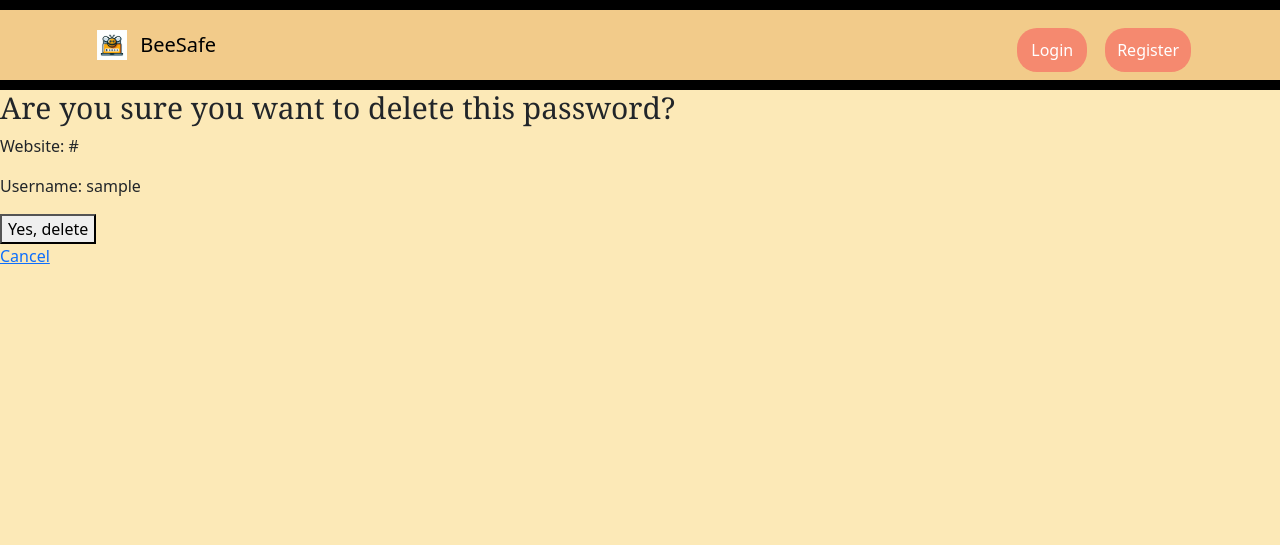
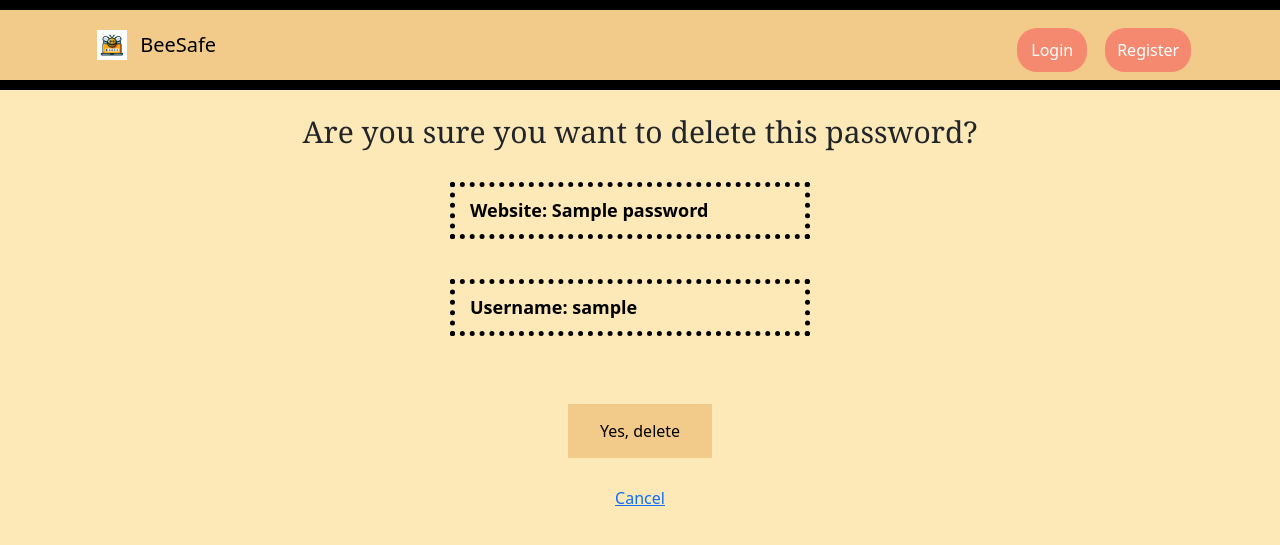
Before and after one commit to dsinha12345/Software_passord_manager, a Django app: template password-test/users/templates/users/delete_password.html in a window 1280 px wide. Shown: the top 545 px of the page. Run offline with Django 3.2, Linux system fonts and the light colour scheme; the template is opened without the code that fills it: most values are stand-ins (such as "Sample title", 1, 10 or a date in 2020).

Commit message:
UPDATED UI ON A FEW PAGES
Changed the edit password UI to match add password UI; Updated the UI for delete password page;
Fixed the website name not showing when deleting password issue

```diff
--- a/password-test/static/css/dashboard.css
+++ b/password-test/static/css/dashboard.css
@@ -7,7 +7,7 @@
 }
 
 h2 {
-    color: #333;
+    color: #000000;
     margin-bottom: 20px;
 }
 
@@ -120,7 +120,7 @@ h2 {
 
 .no-passwords {
     text-align: center;
-    color: #6c757d;
+    color: #000000;
     margin-top: 40px;
 }
 
--- /dev/null
+++ b/password-test/static/css/deletepassword.css
@@ -0,0 +1,55 @@
+.container {
+  display: flex;
+  justify-content: center;
+  align-items: center;
+}
+.p1 {
+    color: black;
+    text-align: left;
+    border-style: dotted;
+    border-width: 5px;
+    font-size: 18px;
+    font-weight: bold;
+    justify-content: center;
+    align-items: center;
+    margin-right: 470px;
+    margin-left: 450px;
+    padding-left: 15px;
+    padding-top: 10px;
+    padding-bottom: 10px;
+}
+.p2 {
+    color: black;
+    text-align: left;
+    border-style: dotted;
+    border-width: 5px;
+    font-size: 18px;
+    font-weight: bold;
+    justify-content: center;
+    align-items: center;
+    margin-right: 470px;
+    margin-left: 450px;
+    padding-left: 15px;
+    padding-top: 10px;
+    padding-bottom: 10px;
+    /*background:rgb(228, 168, 107);*/
+}
+
+.button {
+  background-color: #f2cb8a;
+  border: none;
+  color: black;
+  padding: 15px 32px;
+  text-align: center;
+  text-decoration: none;
+  font-size: 16px;
+  margin: 4px 2px;
+  cursor: pointer;
+
+
+}
+.buttonalign{
+    justify-content: center;
+    align-items: center;
+
+}
--- a/password-test/users/templates/users/delete_password.html
+++ b/password-test/users/templates/users/delete_password.html
@@ -1,14 +1,27 @@
 <!-- users/templates/users/delete_password.html -->
 {% extends 'base_generic.html' %}
+{% load static %}
+{% block extra_css %}
+<link rel="stylesheet" href="{% static 'css/deletepassword.css' %}">
+{% endblock %}
 {% block content %}
+<br>
+  <div class ="container">
   <h2>Are you sure you want to delete this password?</h2>
-  <p>Website: {{ password.website }}</p>
-  <p>Username: {{ password.username }}</p>
-
+  </div>
+  <br>
+  <p class="p1"> Website: {{ password.service_name }}</p>
+  <br>
+  <p class ="p2"> Username: {{ password.username }}</p>
+  <br>
+  <br>
   <form method="POST">
     {% csrf_token %}
-    <button type="submit">Yes, delete</button>
+    <div class ="buttonalign">
+    <button type ="submit" class ="button" >Yes, delete</button>
+    </div>
   </form>
+  <br>
+  <a href ="{% url 'dashboard' %}" class= "container">Cancel</a>
 
-  <a href="{% url 'dashboard' %}">Cancel</a>
 {% endblock %}
--- a/password-test/users/templates/users/generate_password.html
+++ b/password-test/users/templates/users/generate_password.html
@@ -31,7 +31,7 @@
     }
 
     .chat-header p {
-        color: #666;
+        color: #000000;
         font-size: 1rem;
     }
 
```
Also changed, not shown: password-test/users/templates/users/password_form.html (+12 -4 lines).
